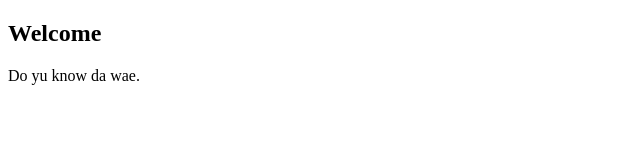
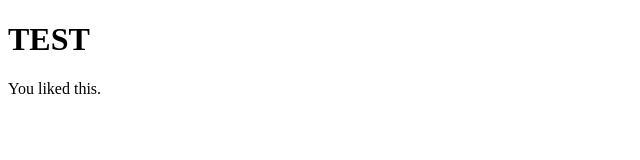
Before and after one commit to Nashical/VanHacks, a plain HTML site: page public/index.html in a window 1280 px wide. Both pictures are taken after a click on the button "Like". Shown: the whole page, without its empty margins (0-640 px from the left). Drawn offline with nearby package versions, Linux system fonts and the light colour scheme.

Commit message:
No real changes other than html format

```diff
--- a/public/game.js
+++ b/public/game.js
@@ -10,7 +10,7 @@ class LikeButton extends React.Component {
 
   render() {
     if (this.state.liked) {
-      return 'Do yu know da wae.';
+      return 'You liked this.';
     }
 
     return e(
@@ -21,5 +21,5 @@ class LikeButton extends React.Component {
   }
 }
 
-const domContainer = document.querySelector('#game_container');
+const domContainer = document.querySelector('#like_button_container');
 ReactDOM.render(e(LikeButton), domContainer);
--- a/public/index.html
+++ b/public/index.html
@@ -1,19 +1,14 @@
 <!DOCTYPE html>
 <html>
     <head>
-    <meta charset="utf-8">
-    <meta name="viewport" content="width=device-width, initial-scale=1">
-    <title>Food Bank Game</title>
-    </style>
+        <meta charset="UTF-8">
+        <title>Header</title>
     </head>
     <body>
-    <div id="message">
-      <h2>Welcome</h2>
-   </div>
+        <h1>TEST</h1>
+        <div id="like_button_container"></div>
 
-    <!--####################################-->
-
-    <div id="game_container"></div>
+          <!-- ... other HTML ... -->
 
         <!-- Load React. -->
         <!-- Note: when deploying, replace "development.js" with "production.min.js". -->
@@ -22,6 +17,5 @@
 
         <!-- Load our React component. -->
         <script src="game.js"></script>
-
     </body>
 </html>
```
Lines whose indentation alone changed are shown as unchanged.
